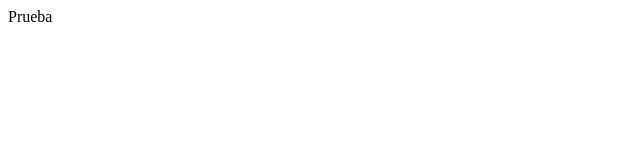
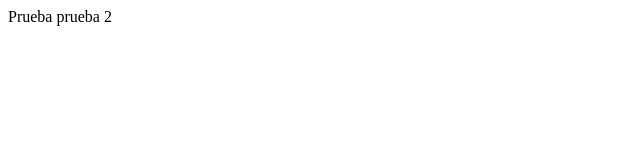
Before and after one commit to naviponciano/plastichousewebapp, a plain HTML site: page index.html in a window 1280 px wide. Shown: the full height of the page, 0-640 px from the left. Drawn offline with Linux system fonts and the light colour scheme.

Commit message:
prueba 2

```diff
--- a/index.html
+++ b/index.html
@@ -6,6 +6,6 @@
     <title>Document</title>
 </head>
 <body>
-    Prueba
+    Prueba prueba 2
 </body>
 </html>
```
